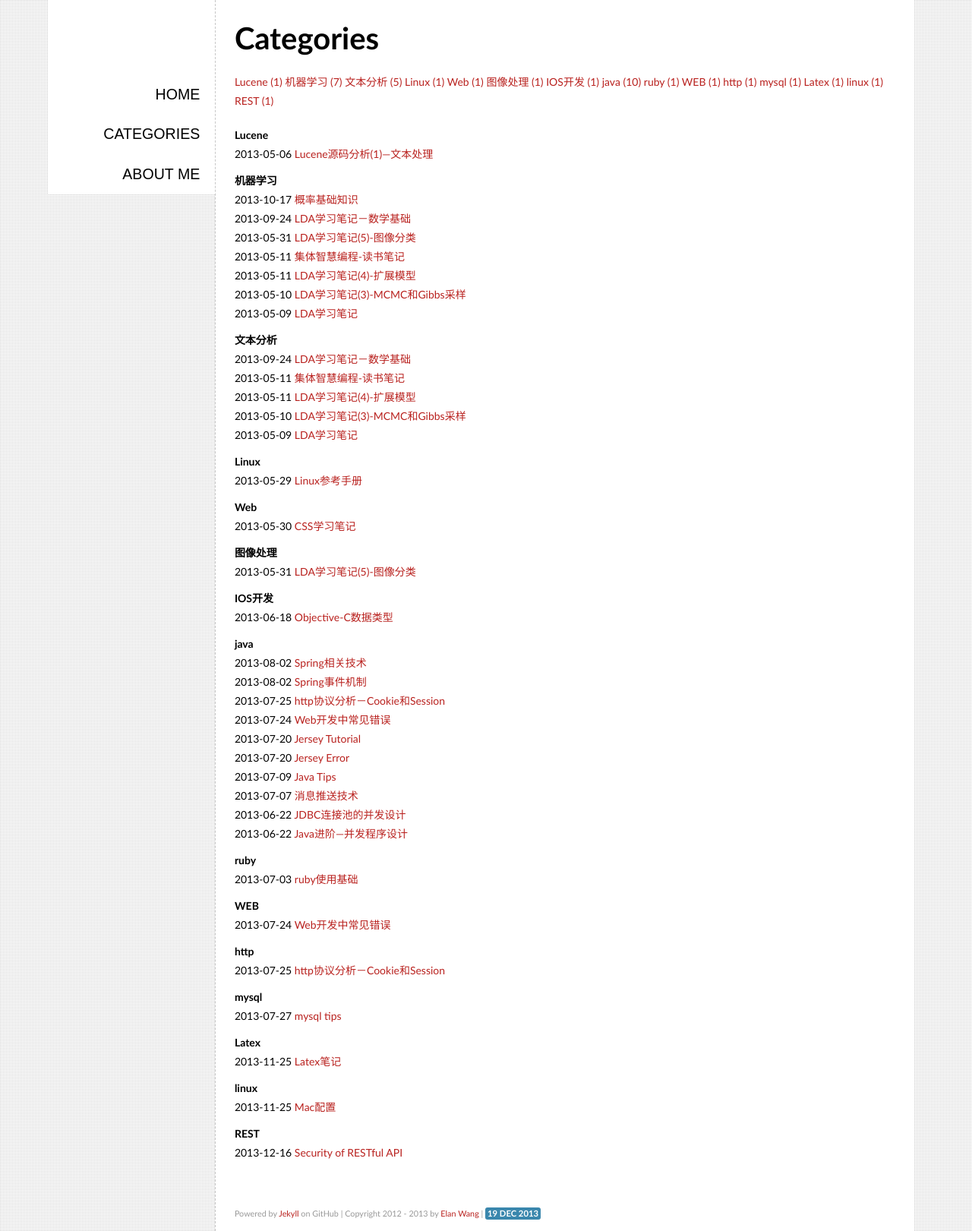
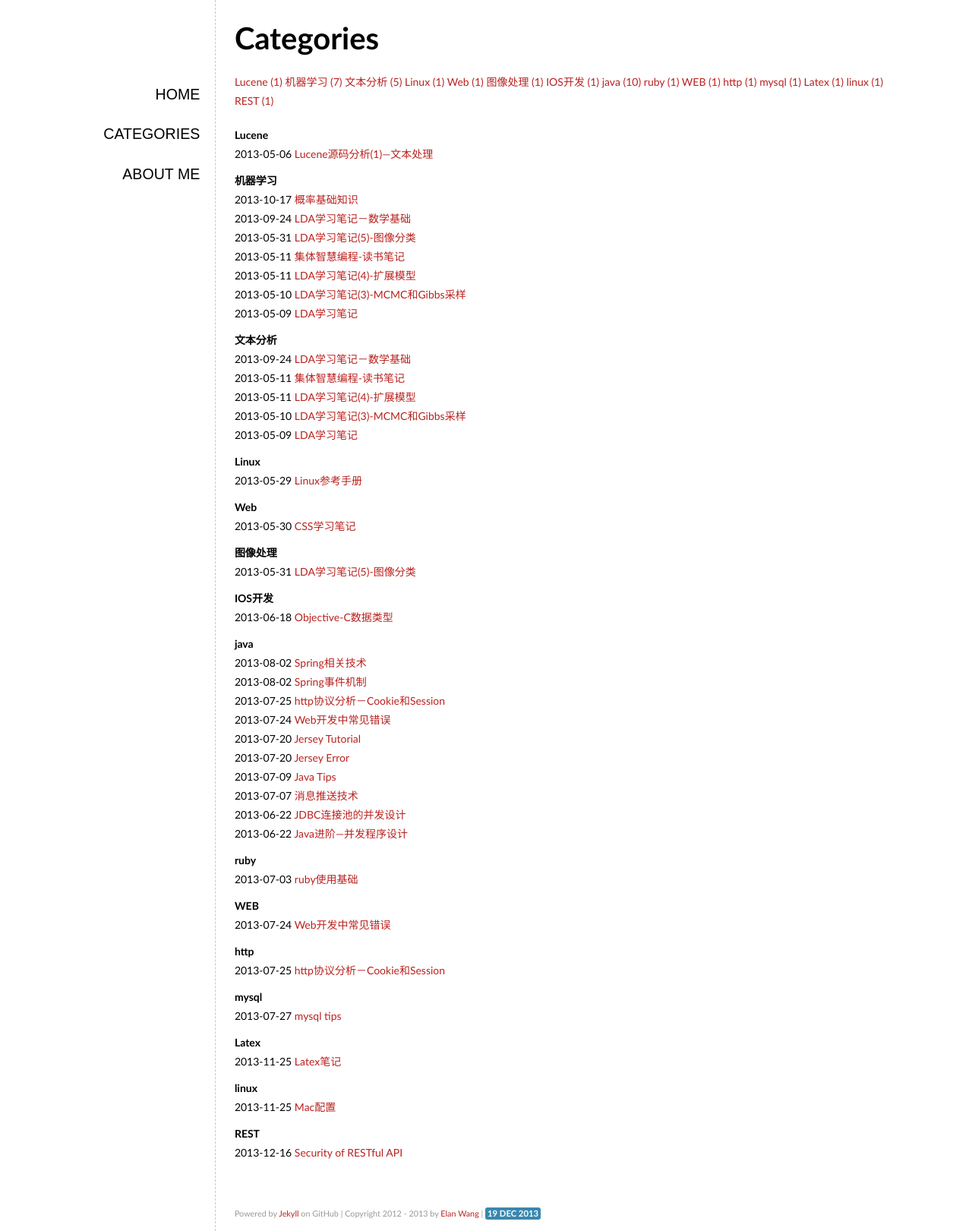
Before and after one commit to elan2wang/note, a Jekyll site: the page built from categories/index.md, in a window 1280 px wide. Shown: the whole page at 76% size. Built offline with Jekyll 4.4.1, drawn with Linux system fonts in a browser that asks for light colours; Markdown is read by kramdown in place of the engine named in the settings.

Commit message:
modify style

```diff
--- a/_includes/sippet.html
+++ /dev/null
@@ -1,4 +0,0 @@
-<div class="title">
-  <h3><time datetime="{{ post.date | date:"%Y-%m-%d" }}">{{ post.date | date:"%Y-%m-%d" }}</time>&nbsp;&nbsp;&nbsp;&nbsp;
-	  <a href="{{ site.url }}{{ post.url }}">{{ post.title }}</a></h3>
-</div>
--- a/style/common.css
+++ b/style/common.css
@@ -47,41 +47,3 @@ blockquote p {
 	font-weight:300;
 	line-height:25px;
 }
-
-#back-to-top {
-	font-family: 'icomoon';
-	speak: none;
-	font-style: normal;
-	font-weight: normal;
-	font-variant: normal;
-	text-transform: none;
-	line-height: 1;
-	-webkit-font-smoothing: antialiased;
-	position: fixed;
-	bottom: 10px;
-	right: 10px;
-	width: 50px;
-	height: 50px;
-	font-size: 50px;
-	line-height: 50px;
-	text-align: center;
-	color: #000;
-	border: none;
-	opacity: 0;
-	filter: alpha(opacity=0);
-	-webkit-transition: opacity 0.5s linear;
-	-moz-transition: opacity 0.5s linear;
-	-o-transition: opacity 0.5s linear;
-	transition: opacity 0.5s linear;
-	cursor: default;
-}
-
-#back-to-top:hover {
-	color: #2987ec;
-}
-
-#back-to-top.active {
-	opacity: 1;
-	filter: alpha(opacity=100);
-	cursor: pointer;
-}
--- a/style/note.css
+++ b/style/note.css
@@ -11,7 +11,6 @@ body {
 	font-size:14px;
 	color:#000000;
 	line-height: 1.8em;
-	background:url(../images/bg.gif) 0 0 repeat fixed;
 	font-family:"Galdeano","Hiragino Sans GB","Microsoft YaHei",Trebuchet,"Trebuchet MS",Tahoma,"Lucida Grande","Lucida Sans Unicode",Verdana,sans-serif;
 }
 
```
Also changed, not shown: index.html (+6 -1 lines), 2 other files.
